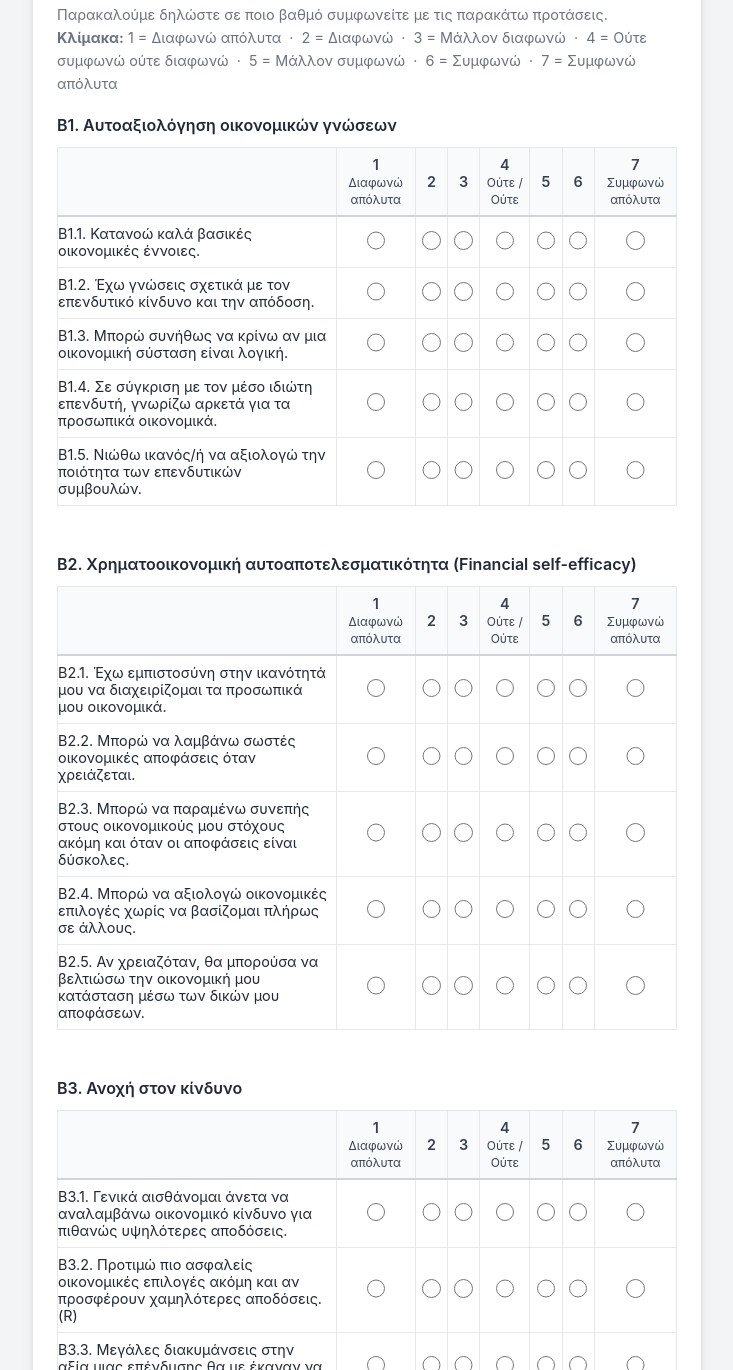
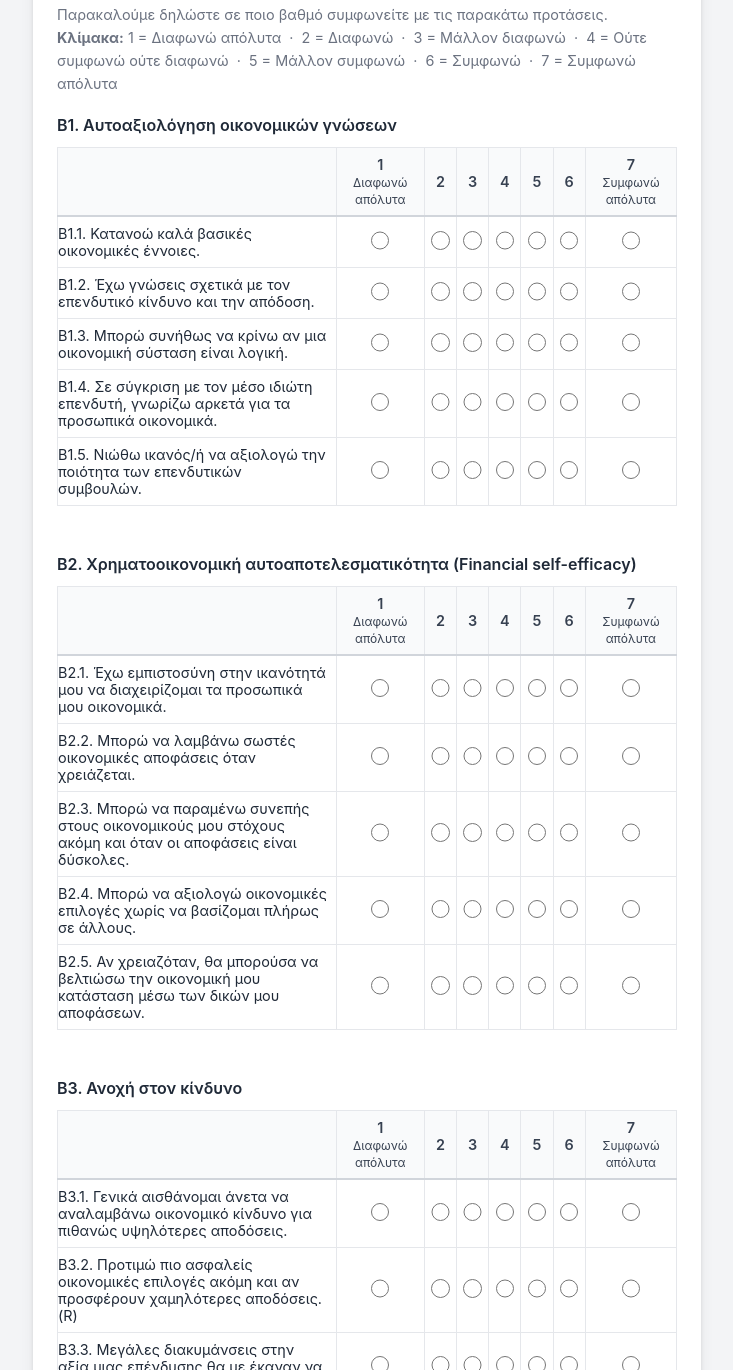
Before and after one commit to zpatergiannaki-ship-it/ai-finance-experiment, a website: page pages/presurvey.html in a window 1280 px wide. Shown: the part 814-2184 px from the top of the page, without its empty margins (273-1006 px from the left). Drawn offline with nearby package versions, Linux system fonts and the light colour scheme.

Commit message:
Remove unnecessary text from survey headers

```diff
--- a/pages/presurvey.html
+++ b/pages/presurvey.html
@@ -151,7 +151,7 @@
                 <th>1<br/><span style="font-weight:400;font-size:0.75rem;">Διαφωνώ απόλυτα</span></th>
                 <th>2</th>
                 <th>3</th>
-                <th>4<br/><span style="font-weight:400;font-size:0.75rem;">Ούτε / Ούτε</span></th>
+                <th>4</th>
                 <th>5</th>
                 <th>6</th>
                 <th>7<br/><span style="font-weight:400;font-size:0.75rem;">Συμφωνώ απόλυτα</span></th>
@@ -223,7 +223,7 @@
                 <th>1<br/><span style="font-weight:400;font-size:0.75rem;">Διαφωνώ απόλυτα</span></th>
                 <th>2</th>
                 <th>3</th>
-                <th>4<br/><span style="font-weight:400;font-size:0.75rem;">Ούτε / Ούτε</span></th>
+                <th>4</th>
                 <th>5</th>
                 <th>6</th>
                 <th>7<br/><span style="font-weight:400;font-size:0.75rem;">Συμφωνώ απόλυτα</span></th>
@@ -295,7 +295,7 @@
                 <th>1<br/><span style="font-weight:400;font-size:0.75rem;">Διαφωνώ απόλυτα</span></th>
                 <th>2</th>
                 <th>3</th>
-                <th>4<br/><span style="font-weight:400;font-size:0.75rem;">Ούτε / Ούτε</span></th>
+                <th>4</th>
                 <th>5</th>
                 <th>6</th>
                 <th>7<br/><span style="font-weight:400;font-size:0.75rem;">Συμφωνώ απόλυτα</span></th>
```
